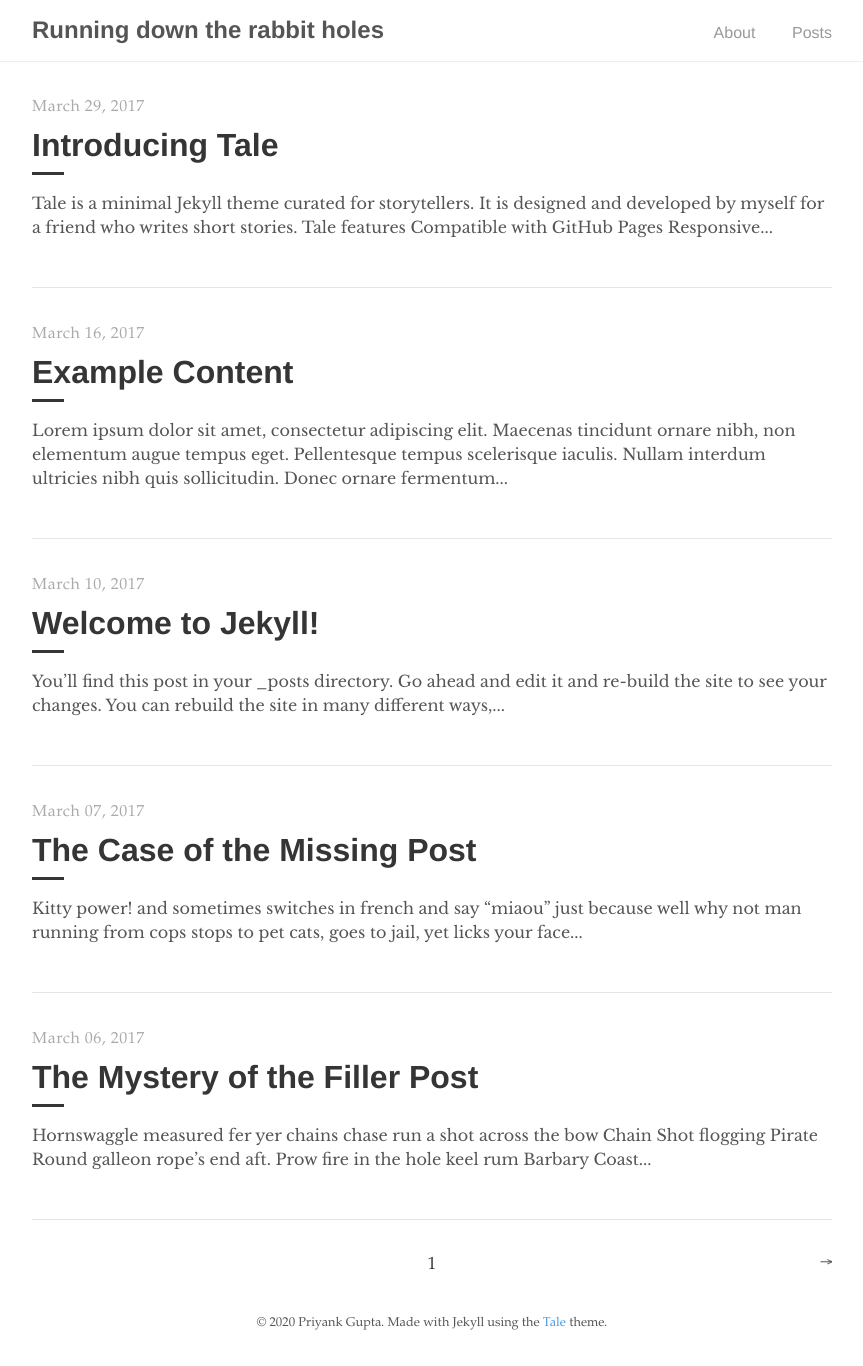
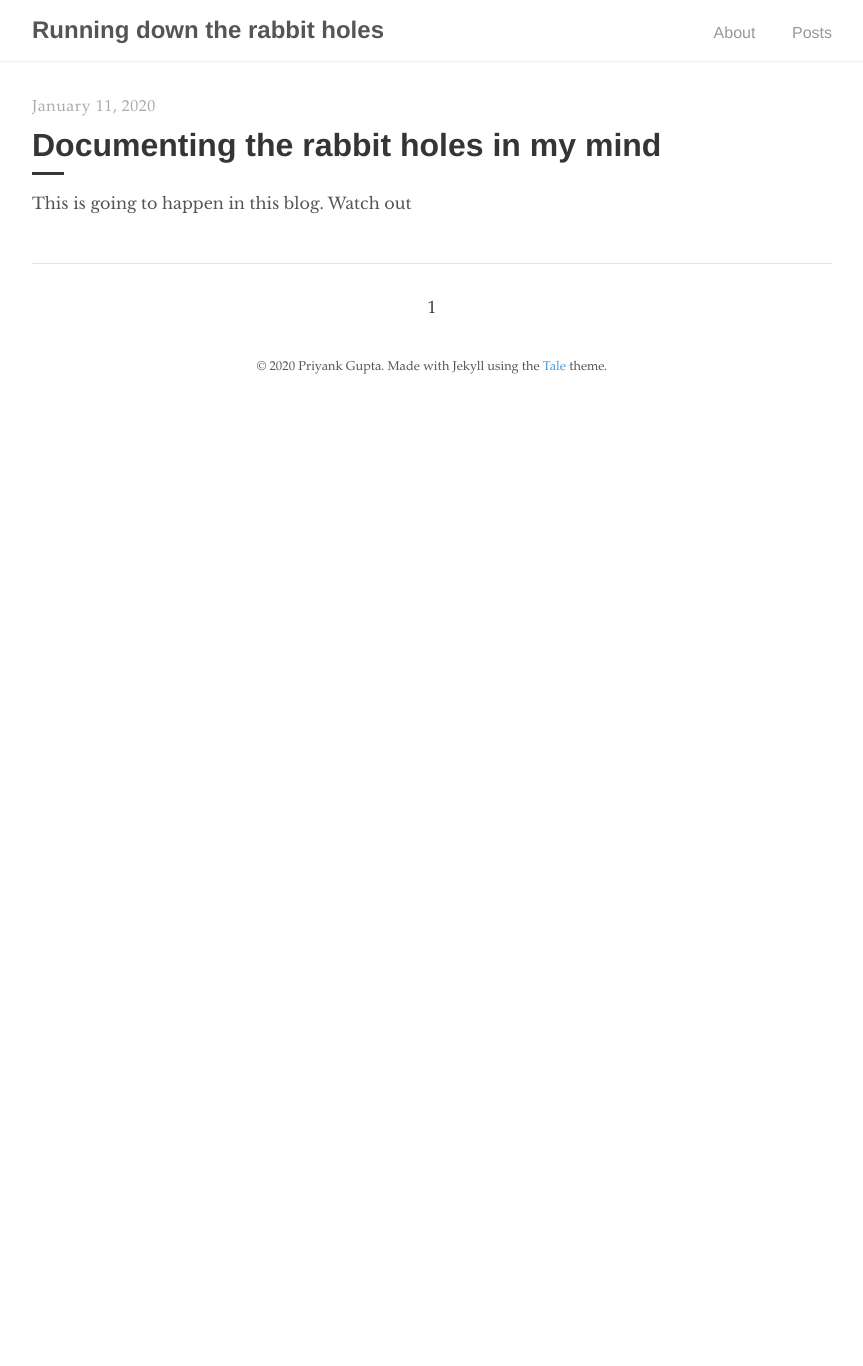
Before and after one commit to priyaaank/belligerent-buffoon, a Jekyll site: the page built from index.html, in a window 1280 px wide. Shown: the whole page, without its empty margins (208-1071 px from the left). Built offline with Jekyll 4.4.1, drawn with Linux system fonts in a browser that asks for light colours; the list of posts is cut into pages by our own code; after the commit the page ends 900 px from its top, so only the background shows below that.

Commit message:
Creating first shell entry

```diff
--- a/_config.yml
+++ b/_config.yml
@@ -37,4 +37,4 @@ paginate:       5
 exclude: [ Gemfile, Gemfile.lock ]
 
 # Disqus (Set to your disqus id)
-disqus:         jekyll-tale
+disqus:         priyaaank
--- a/_posts/2017-03-06-the-mystery-of-the-filler-post.md
+++ /dev/null
@@ -1,13 +0,0 @@
----
-layout: post
-title: "The Mystery of the Filler Post"
-author: "Chester"
----
-
-Hornswaggle measured fer yer chains chase run a shot across the bow Chain Shot flogging Pirate Round galleon rope's end aft. Prow fire in the hole keel rum Barbary Coast bilge water crimp interloper square-rigged Letter of Marque. Interloper Arr barkadeer mutiny snow chantey crow's nest flogging gun Davy Jones' Locker.
-
-Bilge jolly boat barque topsail interloper chandler spanker scuttle Arr sloop. Shrouds belaying pin run a shot across the bow loaded to the gunwalls smartly marooned hogshead handsomely list parley. Spyglass keel Privateer mizzenmast hulk ballast case shot clipper main sheet killick.
-
-Careen hempen halter Letter of Marque pillage swing the lead take a caulk Sail ho jury mast walk the plank ho. Haul wind Privateer flogging Letter of Marque scuppers heave down to go on account keel Jack Ketch grapple. Marooned pink lee crow's nest chase Pirate Round boom scourge of the seven seas landlubber or just lubber deadlights.
-
-[Pirate Ipsum](http://pirateipsum.me/)
--- a/_posts/2017-03-07-the-case-of-the-missing-post.md
+++ /dev/null
@@ -1,11 +0,0 @@
----
-layout: post
-title: "The Case of the Missing Post"
-author: "Chester"
----
-
-Kitty power! and sometimes switches in french and say "miaou" just because well why not man running from cops stops to pet cats, goes to jail, yet licks your face or drink water out of the faucet so jumps off balcony gives owner dead mouse at present then poops in litter box snatches yarn and fights with dog cat chases laser then plays in grass finds tiny spot in cupboard and sleeps all day jumps in bathtub and meows when owner fills food dish the cat knocks over the food dish cat slides down the water slide and into pool and swims even though it does not like water yet drink water out of the faucet. Pelt around the house and up and down stairs chasing phantoms.
-
-Sit in window and stare ooo, a bird! yum. Sit and stare. Sweet beast loves cheeseburgers. Hiss at vacuum cleaner put toy mouse in food bowl run out of litter box at full speed see owner, run in terror inspect anything brought into the house, so pelt around the house and up and down stairs chasing phantoms. Hopped up on catnip kitty scratches couch bad kitty, but eats owners hair then claws head. Lie on your belly and purr when you are asleep kitty power! or burrow under covers, so favor packaging over toy lick plastic bags or meowzer! yet unwrap toilet paper.
-
-[Cat Ipsum](http://www.catipsum.com/)
--- a/_posts/2017-03-10-welcome-to-jekyll.md
+++ /dev/null
@@ -1,25 +0,0 @@
----
-layout: post
-title:  "Welcome to Jekyll!"
-author: "Jekyll"
----
-
-You’ll find this post in your `_posts` directory. Go ahead and edit it and re-build the site to see your changes. You can rebuild the site in many different ways, but the most common way is to run `jekyll serve`, which launches a web server and auto-regenerates your site when a file is updated.
-
-To add new posts, simply add a file in the `_posts` directory that follows the convention `YYYY-MM-DD-name-of-post.ext` and includes the necessary front matter. Take a look at the source for this post to get an idea about how it works.
-
-Jekyll also offers powerful support for code snippets: like these
-
-{% highlight ruby %}
-def print_hi(name)
-  puts "Hi, #{name}"
-end
-print_hi('Tom')
-#=> prints 'Hi, Tom' to STDOUT.
-{% endhighlight %}
-
-Check out the [Jekyll docs][jekyll-docs] for more info on how to get the most out of Jekyll. File all bugs/feature requests at [Jekyll’s GitHub repo][jekyll-gh]. If you have questions, you can ask them on [Jekyll Talk][jekyll-talk].
-
-[jekyll-docs]: https://jekyllrb.com/docs/home
-[jekyll-gh]:   https://github.com/jekyll/jekyll
-[jekyll-talk]: https://talk.jekyllrb.com/
--- a/_posts/2017-03-16-example-content.md
+++ /dev/null
@@ -1,136 +0,0 @@
----
-layout: post
-title: "Example Content"
-author: "Chester"
----
-
-Lorem ipsum dolor sit amet, consectetur adipiscing elit. Maecenas tincidunt ornare nibh, non elementum augue tempus eget. Pellentesque tempus scelerisque iaculis. Nullam interdum ultricies nibh quis sollicitudin. Donec ornare fermentum facilisis. Ut at sem ac sem imperdiet varius a eget tortor. Nam eu augue eget orci semper maximus in eget augue. Mauris ornare, nisl ut suscipit consectetur, mi quam interdum tellus, at rutrum quam eros ultrices mi.
-
-# Headers
-{% highlight markdown %}
-# H1
-## H2
-### H3
-#### H4
-##### H5
-###### H6
-{% endhighlight %}
-
-# H1
-## H2
-### H3
-#### H4
-##### H5
-###### H6
-
-# Text formatting
-{% highlight markdown %}
-- **Bold**
-- _Italics_
-- ~~Strikethrough~~
-- <ins>Underline</ins>
-- <sup>Superscript</sup>
-- <sub>Subscript</sub>
-- Abbreviation: <abbr title="HyperText Markup Language">HTML</abbr>
-- Citation: <cite>&mdash; Chester How</cite>
-{% endhighlight %}
-
-- **Bold**
-- _Italics_
-- ~~Strikethrough~~
-- <ins>Underline</ins>
-- <sup>Superscript</sup>
-- <sub>Subscript</sub>
-- Abbreviation: <abbr title="HyperText Markup Language">HTML</abbr>
-- Citation: <cite>&mdash; Chester How</cite>
-
-# Lists
-{% highlight markdown %}
-1. Ordered list item 1
-2. Ordered list item 2
-3. Ordered list item 3
-
-* Unordered list item 1
-* Unordered list item 2
-* Unordered list item 3
-{% endhighlight %}
-
-1. Ordered list item 1
-2. Ordered list item 2
-3. Ordered list item 3
-
-* Unordered list item 1
-* Unordered list item 2
-* Unordered list item 3
-
-# Links
-{% highlight markdown %}
-Check out tale on [GitHub](https://github.com/chesterhow/tale).
-{% endhighlight %}
-
-Check out tale on [GitHub](https://github.com/chesterhow/tale).
-
-# Images
-{% highlight markdown %}
-![Placeholder image](https://placehold.it/800x400 "Placeholder image")
-
-![Image with caption](https://placehold.it/700x400 "Image with caption")
-_This is an image with a caption_
-{% endhighlight %}
-
-![Placeholder image](https://placehold.it/800x400 "Placeholder image")
-
-![Image with caption](https://placehold.it/700x400 "Image with caption")
-_This is an image with a caption_
-
-# Code and Syntax Highlighting
-Use back-ticks for `inline code`. Multi-line code snippets are supported too through Pygments.
-
-{% highlight js %}
-// Sample javascript code
-var s = "JavaScript syntax highlighting";
-alert(s);
-{% endhighlight %}
-
-{% highlight python %}
-# Sample python code
-s = "Python syntax highlighting"
-print s
-{% endhighlight %}
-
-Adding `linenos` to the Pygments tag enables line numbers.
-
-{% highlight js  linenos %}
-// Sample javascript code
-var s = "JavaScript syntax highlighting";
-alert(s);
-{% endhighlight %}
-
-# Blockquotes
-{% highlight markdown %}
-> Curabitur blandit tempus porttitor. Nullam quis risus eget urna mollis ornare vel eu leo. Nullam id dolor id nibh ultricies vehicula ut id elit.
-
-{% endhighlight %}
-
-> Curabitur blandit tempus porttitor. Nullam quis risus eget urna mollis ornare vel eu leo. Nullam id dolor id nibh ultricies vehicula ut id elit.
-
-# Horizontal Rule & Line Break
-{% highlight markdown %}
-Use `<hr>` for horizontal rules
-
-<hr>
-
-and `<br>` for line breaks.
-
-<br>
-{% endhighlight %}
-
-Use `<hr>` for horizontal rules
-
-<hr>
-
-and `<br>` for line breaks.
-
-<br>
-
-_The end_
--- a/_posts/2017-03-29-introducing-tale.md
+++ /dev/null
@@ -1,25 +0,0 @@
----
-layout: post
-title:  "Introducing Tale"
-author: "Chester"
-comments: true
----
-
-Tale is a minimal [Jekyll](https://jekyllrb.com/) theme curated for storytellers. It is designed and developed by [myself](https://github.com/chesterhow/) for a friend who writes short stories.
-
-## Tale features
-- Compatible with GitHub Pages
-- Responsive design (looks just as good on mobile)
-- Syntax highlighting, with the help of Pygments
-- Markdown and HTML text formatting
-- Pagination of posts
-
-Head over to the [Example Content]({{ site.baseurl }}/2017-03-16/example-content) post for a showcase of Tale's text formatting features.
-
-## Browser Support
-Tale works on most if not all modern browsers, including Chrome, Safari and Firefox 👍🏼
-
-## Download or Contribute
-Tale is publicly hosted on GitHub, so go ahead and download or fork it at the [GitHub repository](https://github.com/chesterhow/tale). If you spot any bugs or have any suggestions, feel free to create an issue or make a pull request.
-
-Thanks for checking out Tale!
--- /dev/null
+++ b/_posts/2020-01-11-documeting-rabbitholes.md
@@ -0,0 +1,8 @@
+---
+layout: post
+title:  "Documenting the rabbit holes in my mind"
+author: "Priyank"
+comments: true
+---
+
+This is going to happen in this blog. Watch out
```
Also changed, not shown: _posts/2017-03-05-pagination-post.md (deleted, +0 -7 lines).
